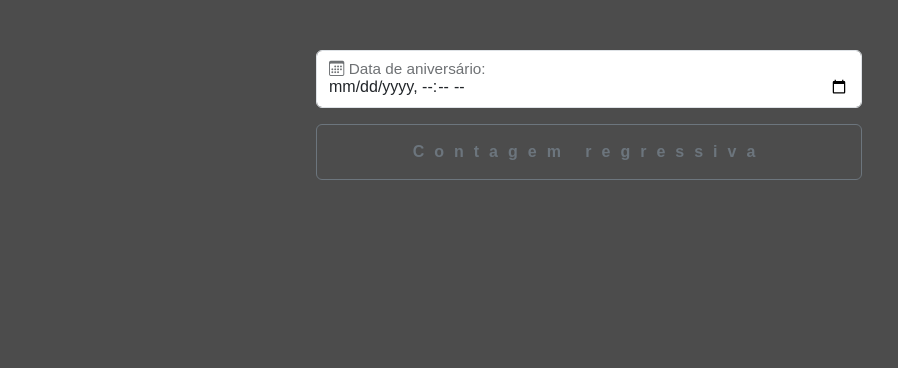
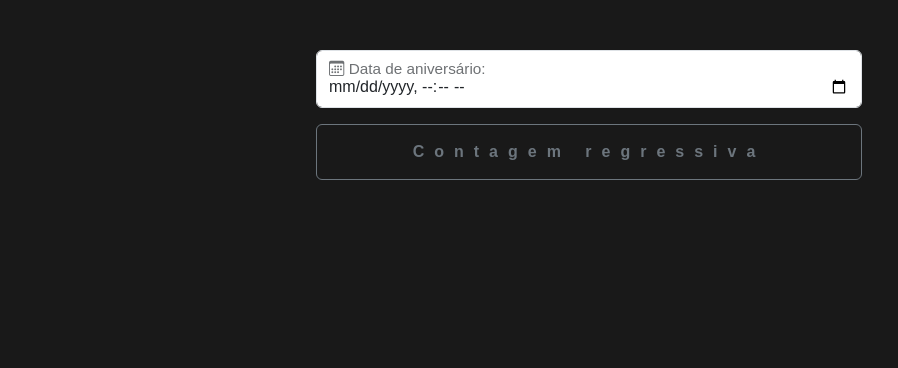
Before and after one commit to redscipher/ex-22-contagem-regressiva, a website built with Parcel: page src/html/index.html in a window 1280 px wide. Shown: the part 125-493 px from the top of the page, without its empty margins (51-949 px from the left). Built offline with nearby package versions, Linux system fonts and the light colour scheme; a web font is replaced by a local one.

Commit message:
feat: subindo pr22

```diff
--- a/src/sass/modulos/_pag_padrao.scss
+++ b/src/sass/modulos/_pag_padrao.scss
@@ -26,7 +26,7 @@
         width: 100vw;
         height: 100vh;
         // visual
-        opacity: 0.7;
+        opacity: 0.9;
         background-color: #000;
         // joga elemento p/ traz no vetor exibicao
         z-index: -1;
```
